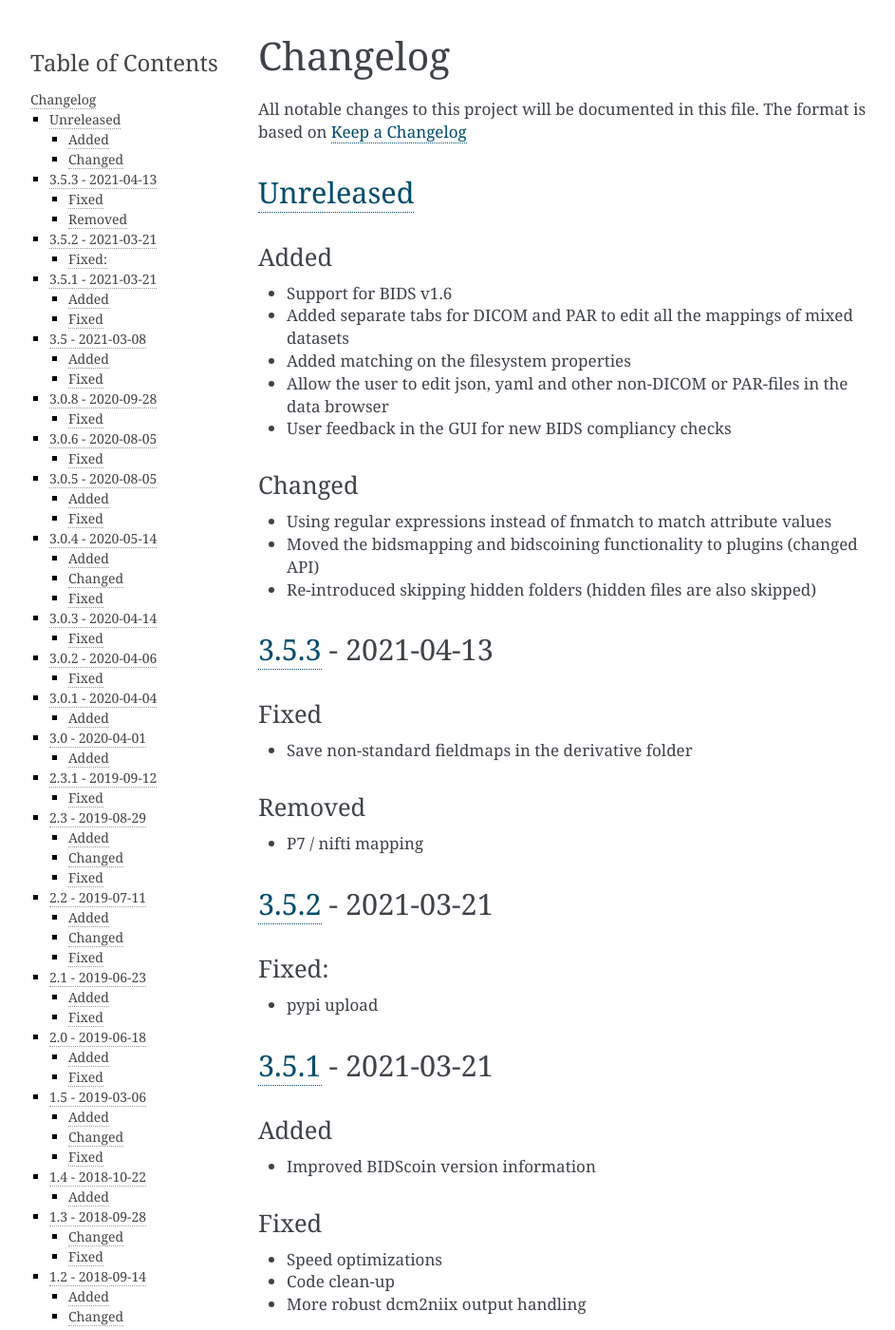
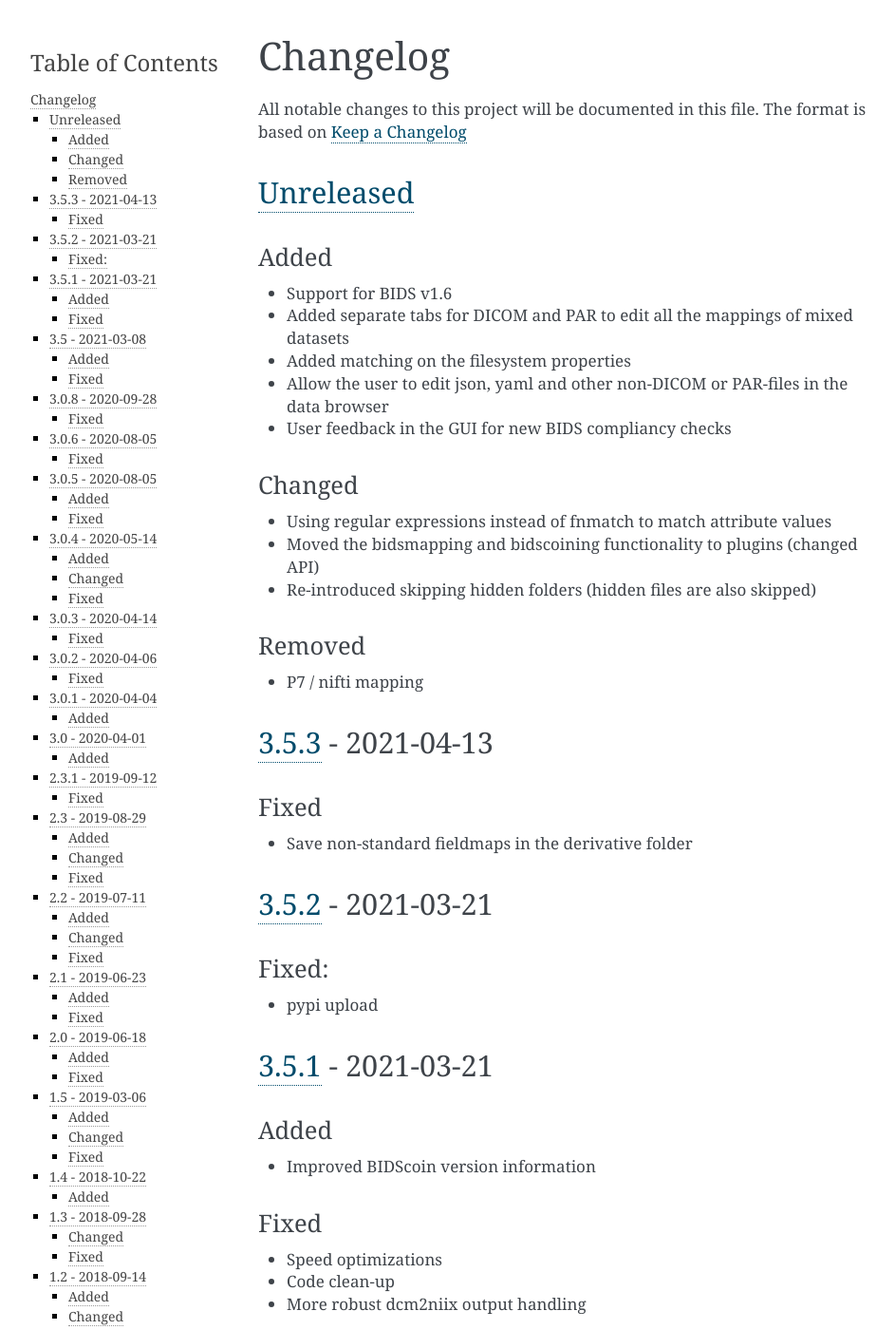
Before and after one commit to Donders-Institute/bidscoin, a Sphinx documentation site: the page built from docs/CHANGELOG.md, in a window 1280 px wide and 1400 px high. Shown: the whole window at 95% size, without its empty margins (148-1091 px from the left). Built offline with Sphinx 7.4.7, drawn with Linux system fonts in a browser that asks for light colours.

```diff
--- a/docs/CHANGELOG.md
+++ b/docs/CHANGELOG.md
@@ -16,13 +16,13 @@ All notable changes to this project will be documented in this file. The format
 - Moved the bidsmapping and bidscoining functionality to plugins (changed API)
 - Re-introduced skipping hidden folders (hidden files are also skipped)
 
+### Removed
+- P7 / nifti mapping
+
 ## [3.5.3] - 2021-04-13
 
 ### Fixed
 - Save non-standard fieldmaps in the derivative folder
-
-### Removed
-- P7 / nifti mapping
 
 ## [3.5.2] - 2021-03-21
 
```
